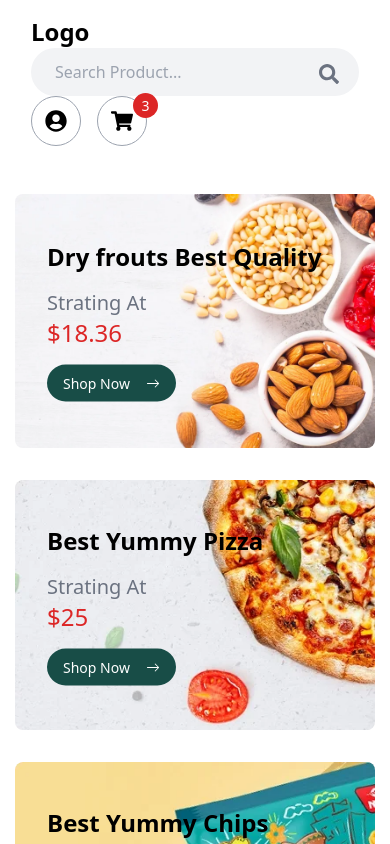
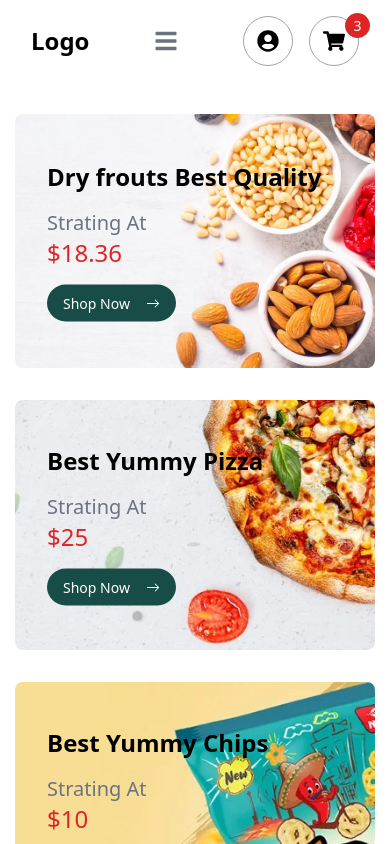
Before and after one commit to sourav0009/E-commerce-website, a React (Vite) app: page / in a window 390 px wide. Shown: the top 844 px of the page. Built offline with nearby package versions, Linux system fonts and the light colour scheme.

Commit message:
add responsive

```diff
--- a/src/components/Navbar.tsx
+++ b/src/components/Navbar.tsx
@@ -1,31 +1,62 @@
-import { FaSearch } from "react-icons/fa";
+import { FaBars, FaSearch } from "react-icons/fa";
 import { FaUserCircle,FaShoppingCart } from "react-icons/fa";
 import CartCountBadge from "./CartCountBadge";
+import { useState } from "react";
 
 
 const Navbar = () => {
+  const [isMenuOpen, setIsMenuOpen] = useState(false);
+
   return (
     <nav className="bg-white">
-      <div className=" container  lg:block">
+      <div className="container lg:block">
         <div className="max-w-screen-xl flex flex-wrap items-center justify-between mx-auto p-4">
           <span className="self-center text-2xl font-semibold whitespace-nowrap dark:text-black">Logo</span>
-          <div className=" relative w-full max-w-[500px]">
-            <input className=" bg-[#f2f3f5] border-none outline-none px-6 py-3 rounded-[30px] w-full" type="text" placeholder="Search Product..." />
-            <FaSearch className=" absolute top-0 right-0 mt-4 mr-5 text-gray-500" size={20} />
+
+          {/* Hamburger Menu Icon for Small Screens */}
+          <button
+            className="block lg:hidden text-gray-500"
+            onClick={() => setIsMenuOpen(!isMenuOpen)}
+          >
+            <FaBars size={24} />
+          </button>
+
+          {/* Search Bar - Hidden on Small Screens */}
+          <div className="relative w-full max-w-[500px] hidden lg:block">
+            <input
+              className="bg-[#f2f3f5] border-none outline-none px-6 py-3 rounded-[30px] w-full"
+              type="text"
+              placeholder="Search Product..."
+            />
+            <FaSearch className="absolute top-0 right-0 mt-4 mr-5 text-gray-500" size={20} />
           </div>
-          <div className=" flex gap-4">
-            <div className=" icon__wrapper">
+
+          {/* Icons - Adjusted for Small Screens */}
+          <div className="flex gap-4">
+            <div className="icon__wrapper">
               <FaUserCircle />
             </div>
-            <div className=" icon__wrapper relative">
+            <div className="icon__wrapper relative">
               <FaShoppingCart />
-              < CartCountBadge size="w-[25px] h-[25px]"/>
+              <CartCountBadge size="w-[25px] h-[25px]" />
             </div>
+          </div>
+        </div>
+
+        {/* Mobile Menu Dropdown */}
+        <div className={`lg:hidden ${isMenuOpen ? 'block' : 'hidden'} mt-4`}>
+          <div className="relative w-full max-w-[500px] mb-4">
+            <input
+              className="bg-[#f2f3f5] border-none outline-none px-6 py-3 rounded-[30px] w-full"
+              type="text"
+              placeholder="Search Product..."
+            />
+            <FaSearch className="absolute top-0 right-0 mt-4 mr-5 text-gray-500" size={20} />
           </div>
         </div>
       </div>
     </nav>
-  )
-}
+  );
+};
 
-export default Navbar
+export default Navbar;
```
